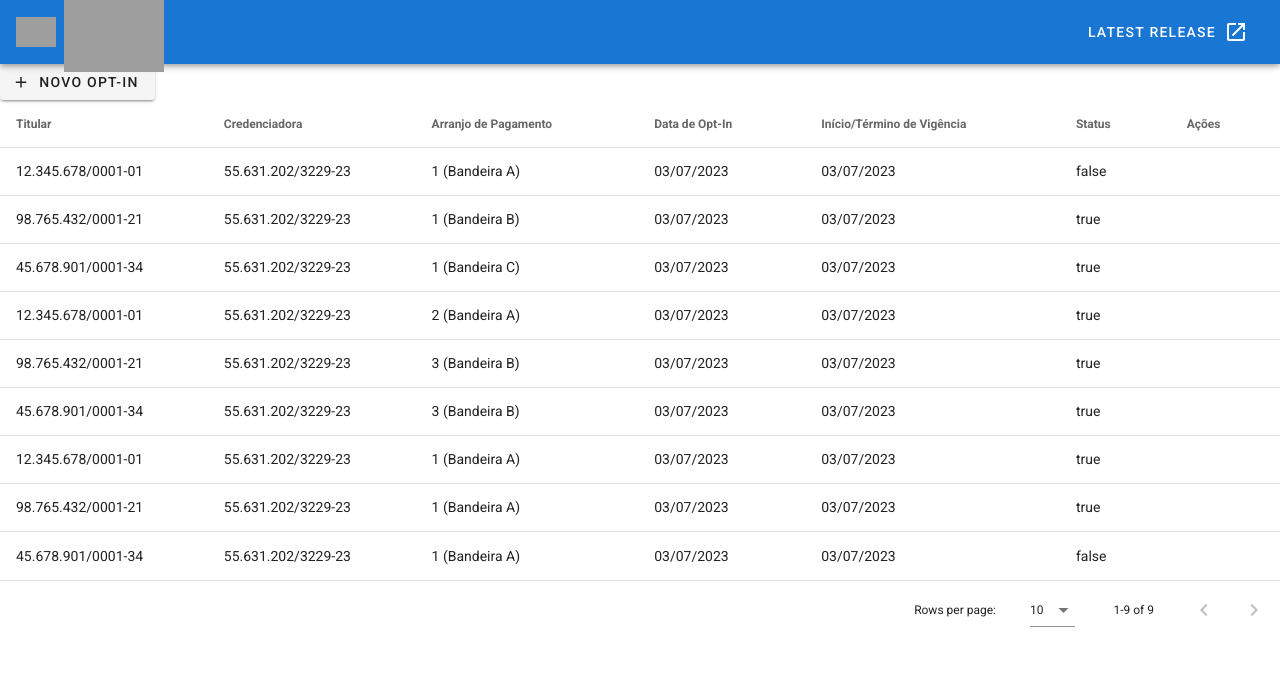
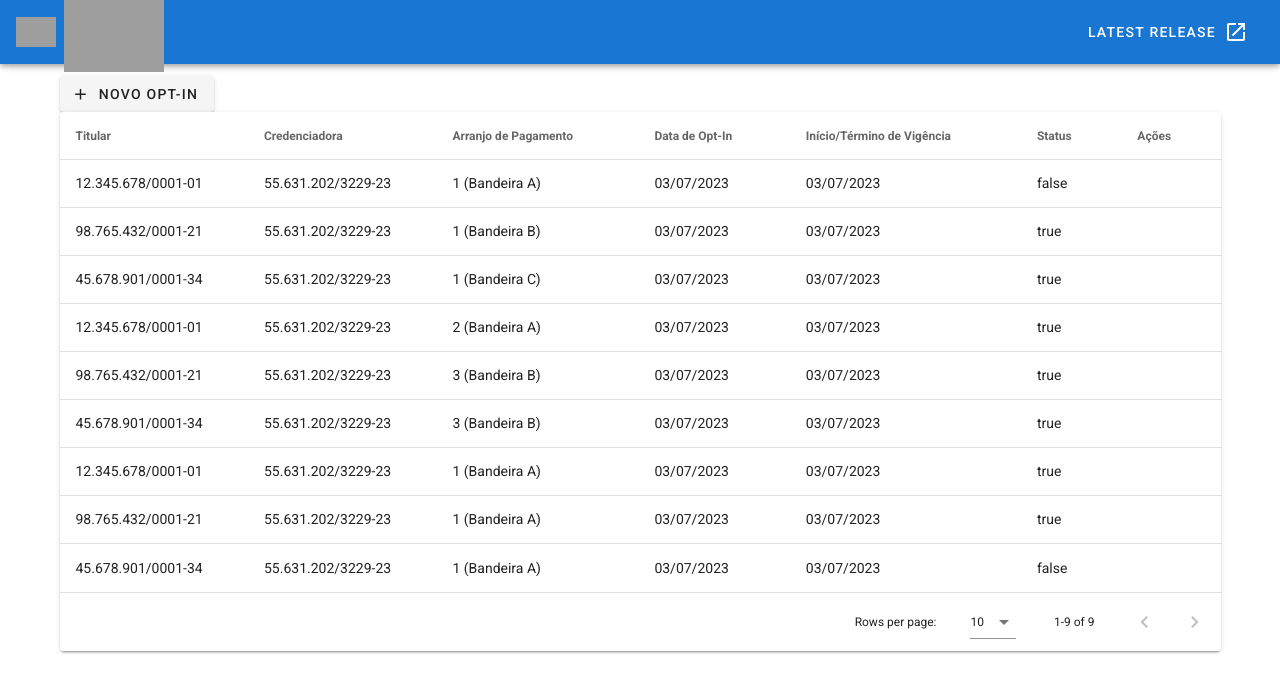
Before and after one commit to joaopamarall/desafio-listagem-fake, a Vue app: page / in a window 1280 px wide. Shown: the top 692 px of the page. Built offline with nearby package versions, Linux system fonts and the light colour scheme; grey boxes are pictures that could not be loaded.

Commit message:
implementar editar, detalhes, remover e alterar nomenclatura de metodos

```diff
--- a/src/views/HomeView.vue
+++ b/src/views/HomeView.vue
@@ -1,12 +1,15 @@
 <template>
-  <div>
+  <v-container>
     <div>
-      <v-btn @click="botaoClicado">
+      <v-btn @click="toggleModal" v-model="dialog">
         <v-icon left>mdi-plus</v-icon>Novo Opt-In
       </v-btn>
     </div>
-    <div><v-data-table :headers="headers" :items="modifiedItems"></v-data-table></div>
-  </div>
+    <v-card>
+      <v-data-table :headers="headers" :items="modifiedItems">
+      </v-data-table>
+    </v-card>
+  </v-container>
 </template>
 
 <script>
@@ -180,8 +183,25 @@ export default {
     };
   },
   methods: {
-    botaoClicado() {
+    toggleModal() {
+      this.dialog = !this.dialog
       console.log("Botão clicado!");
+    },
+    detailsItem(item) {
+      console.log("Detalhes do item:", item);
+      // Lógica para exibir detalhes do item
+    },
+    editItem(item) {
+      console.log("Editar item:", item);
+      // Lógica para editar o item
+    },
+    deleteItem(item) {
+      console.log("Remover item:", item);
+      // Lógica para remover o item
+      const index = this.items.indexOf(item);
+      if (index !== -1) {
+        this.items.splice(index, 1);
+      }
     },
   },
 };
```
